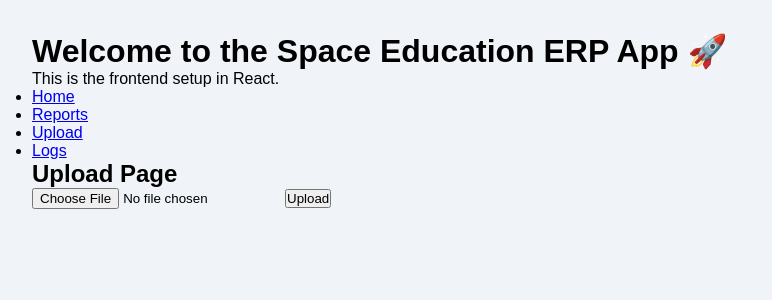
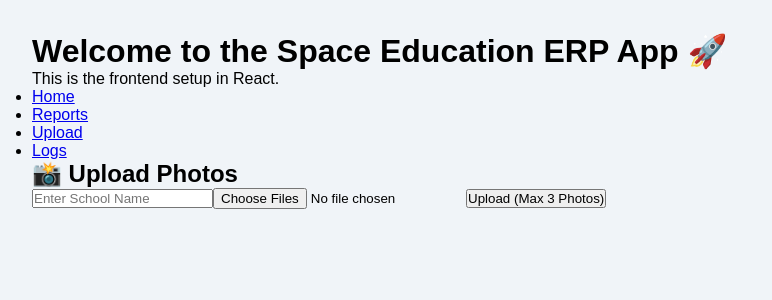
Before and after one commit to th3ankit/space-erp-frontend, a React (Create React App) app: page /upload in a window 1280 px wide. Shown: the top 300 px of the page, without its empty margins (0-772 px from the left). Built offline with nearby package versions, Linux system fonts and the light colour scheme.

Commit message:
Update UploadPage.js

```diff
--- a/src/pages/UploadPage.js
+++ b/src/pages/UploadPage.js
@@ -1,50 +1,71 @@
 import React, { useState } from "react";
 import axios from "axios";
 
-function UploadPage() {
-  const [selectedFile, setSelectedFile] = useState(null);
-  const [message, setMessage] = useState("");
-  const [error, setError] = useState(null);
+const UploadPage = () => {
+  const [photos, setPhotos] = useState([]);
+  const [schoolName, setSchoolName] = useState("");
+  const [status, setStatus] = useState("");
 
-  const handleFileChange = (event) => {
-    setSelectedFile(event.target.files[0]);
-    setMessage("");
-    setError(null);
+  const handleFileChange = (e) => {
+    setPhotos([...e.target.files].slice(0, 3)); // limit to 3 photos
   };
 
-  const handleUpload = () => {
-    if (!selectedFile) {
-      setError("Please select a file to upload.");
-      return;
-    }
+  const handleSubmit = async (e) => {
+    e.preventDefault();
+    setStatus("Uploading...");
 
     const formData = new FormData();
-    formData.append("file", selectedFile);
+    photos.forEach((photo) => {
+      formData.append("photos", photo);
+    });
+    formData.append("school", schoolName);
 
-    const baseURL = process.env.REACT_APP_API_BASE_URL;
-
-    axios
-      .post(`${baseURL}/api/upload`, formData)
-      .then((response) => {
-        setMessage("File uploaded successfully!");
-        setError(null);
-      })
-      .catch((error) => {
-        console.error("Upload error:", error);
-        setError("Upload failed. Please try again.");
-        setMessage("");
-      });
+    try {
+      const response = await axios.post(
+        `${import.meta.env.VITE_API_BASE_URL}/api/photos/upload`,
+        formData,
+        {
+          headers: {
+            "Content-Type": "multipart/form-data",
+          },
+        }
+      );
+      setStatus(`✅ Upload successful: ${response.data.photoUrls.length} photos`);
+    } catch (error) {
+      console.error("Upload error:", error);
+      setStatus("❌ Upload failed");
+    }
   };
 
   return (
-    <div>
-      <h2>Upload Page</h2>
-      <input type="file" onChange={handleFileChange} />
-      <button onClick={handleUpload}>Upload</button>
-      {message && <p style={{ color: "green" }}>{message}</p>}
-      {error && <p style={{ color: "red" }}>{error}</p>}
+    <div className="p-4">
+      <h2 className="text-xl font-semibold mb-4">📸 Upload Photos</h2>
+      <form onSubmit={handleSubmit} className="space-y-4">
+        <input
+          type="text"
+          value={schoolName}
+          onChange={(e) => setSchoolName(e.target.value)}
+          placeholder="Enter School Name"
+          required
+          className="border p-2 w-full"
+        />
+        <input
+          type="file"
+          accept="image/*"
+          multiple
+          onChange={handleFileChange}
+          className="border p-2 w-full"
+        />
+        <button
+          type="submit"
+          className="bg-blue-600 text-white px-4 py-2 rounded"
+        >
+          Upload (Max 3 Photos)
+        </button>
+      </form>
+      {status && <p className="mt-4">{status}</p>}
     </div>
   );
-}
+};
 
 export default UploadPage;
```
